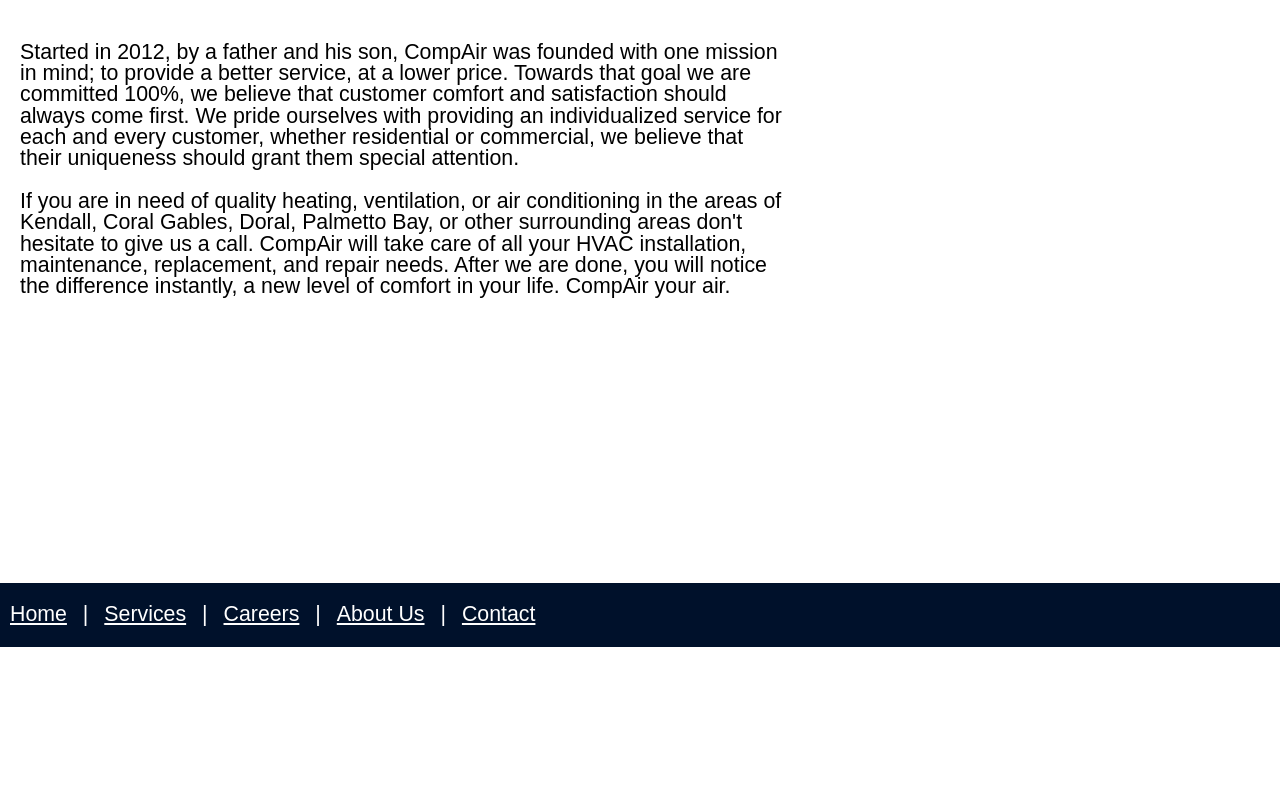
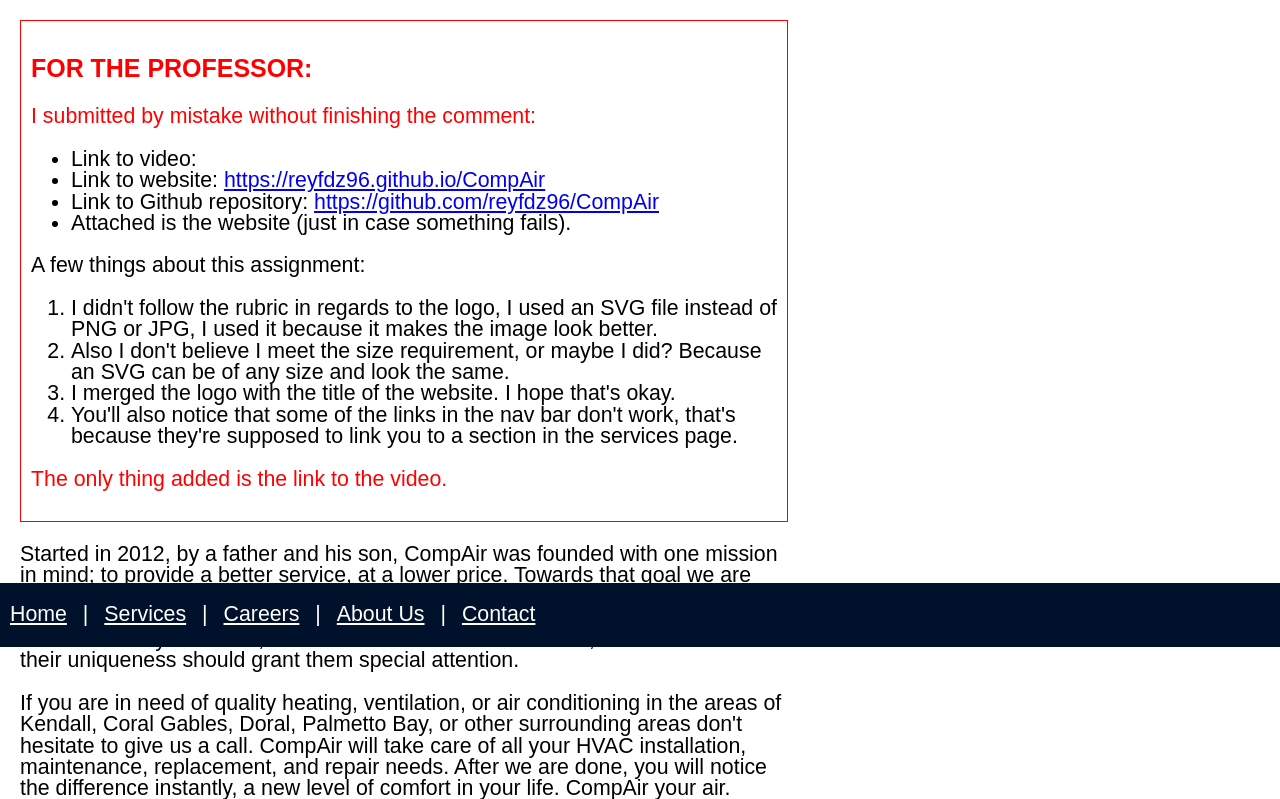
Before and after one commit to reinielfc/mdc-compair-php, a PHP site: page / in a window 1280 px wide. Shown: the part 153-952 px from the top of the page. Before the commit the page ends 800 px from the top, so only its background shows below. Run offline with PHP 8.4, Linux system fonts and the light colour scheme.

Commit message:
added disclaimer for professor

```diff
--- a/index.html
+++ b/index.html
@@ -27,6 +27,31 @@
     </nav>
 
     <main>
+      <div  style="border: solid red 1px; padding: 10px;">
+        <h3 style="color: red;">FOR THE PROFESSOR:</h2>
+        <p style="color: red">I submitted by mistake without finishing the comment:</p>
+        <ul>
+          <li>Link to video: </li>
+          <li>Link to website: <a href="https://reyfdz96.github.io/CompAir">https://reyfdz96.github.io/CompAir</a></li>
+          <li>Link to Github repository: <a href="https://github.com/reyfdz96/CompAir">https://github.com/reyfdz96/CompAir</a></li>
+          <li>Attached is the website (just in case something fails).</li>
+        </ul>
+
+        <p>A few things about this assignment:</p>
+
+        <ol>
+          <li>I didn't follow the rubric in regards to the logo, I used an SVG file instead of PNG or JPG, I used it
+            because it makes the image look better.</li>
+          <li>Also I don't believe I meet the size requirement, or maybe I did? Because an SVG can be of any size and
+            look the same.</li>
+          <li>I merged the logo with the title of the website. I hope that's okay.</li>
+          <li>You'll also notice that some of the links in the nav bar don't work, that's because they're supposed to link you to a
+          section in the services page.</li>
+        </ol>
+
+        <p style="color: red">The only thing added is the link to the video.</p>
+
+      </div>
       <p>
         Started in 2012, by a father and his son, CompAir was founded with one mission in mind; to provide a better service,
         at
--- a/styles.css
+++ b/styles.css
@@ -1,4 +1,3 @@
-/*box-shadow: 0px 4px 20px 0px rgba(0,0,0,0.1);*/
 @charset "utf-8";
 
 /*CSS RESET*/
@@ -37,21 +36,6 @@ q:before, q:after {
 table {
 	border-collapse: collapse;
 	border-spacing: 0;
-}
-
-
-.color-palet-dummy-class {
-	color: #00112bff;
-	color: #002255ff; /*Wrench*/
-	color: #003380ff; /*Comp*/
-	color: #0044aaff;
-	color: #0055d4ff;
-	color: #0066ffff; /*Air*/
-	color: #2a7fffff;
-	color: #5599ffff;
-	color: #80b3ffff;
-	color: #aaccffff; /*Wind*/
-	color: #d5e5ffff;
 }
 
 html, body {
```
